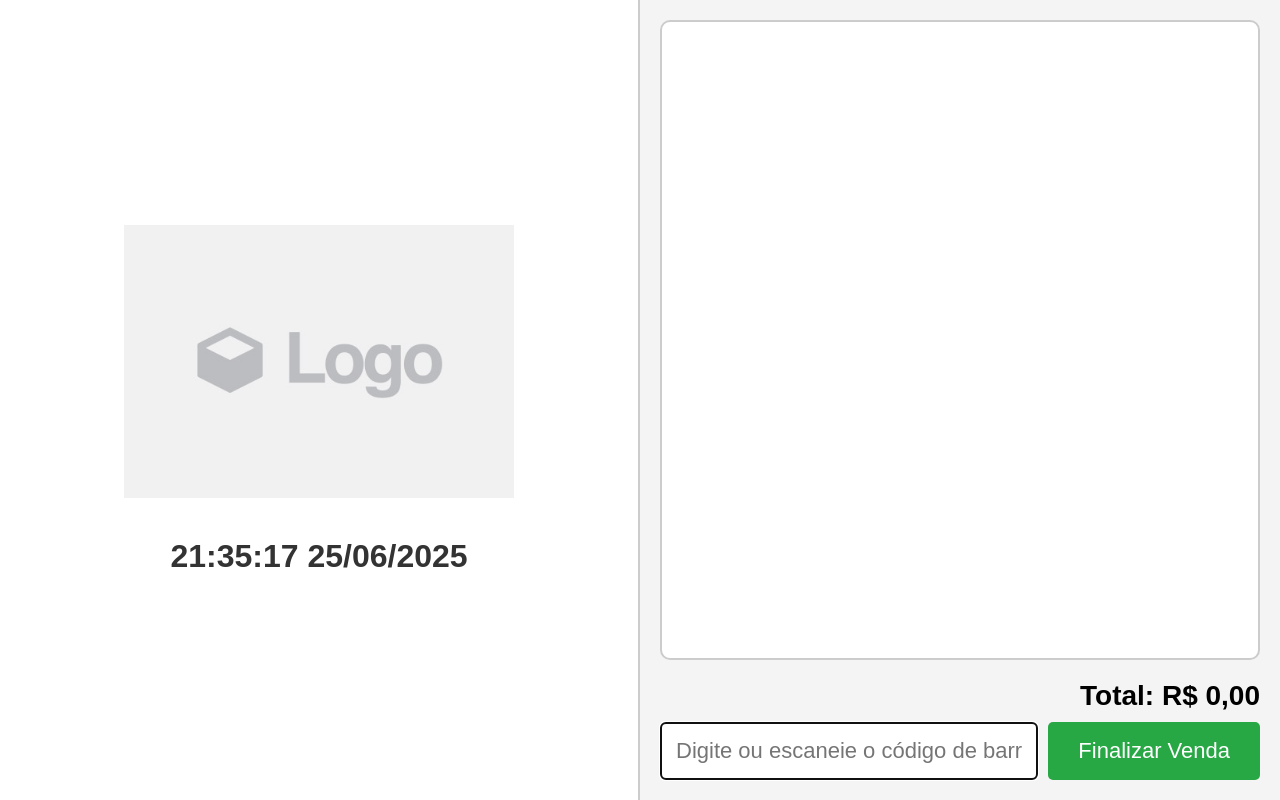
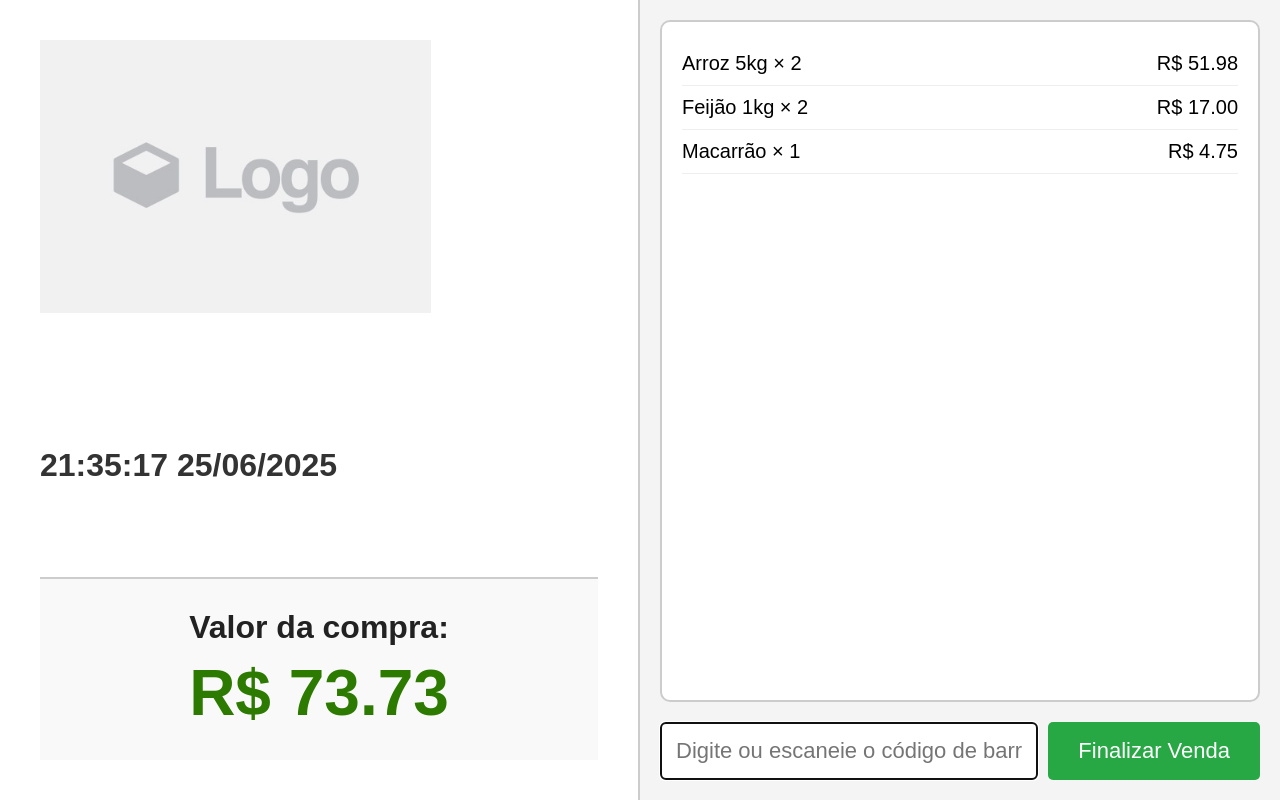
Before and after one commit to RafaelMSantos19/marktSystem, an Electron app: page electron/index.html in a window 1280 px wide. Drawn offline with Linux system fonts and the light colour scheme.

Commit message:
feat: melhorias de layout

```diff
--- a/electron/index.html
+++ b/electron/index.html
@@ -10,11 +10,14 @@
     <div class="lado-esquerdo">
       <img src="logo.png" alt="Logo do Mercado" class="logo">
       <div id="relogio" class="relogio">00:00:00 00/00/0000</div>
+      <div class="resumo-total" id="resumo-produtos">
+          <div class="titulo-total">Valor da compra:</div>
+          <div class="valor-total" id="valor-total">R$ 0,00</div>
+      </div>
     </div>
 
     <div class="lado-direito">
       <div class="display" id="lista-produtos"></div>
-      <div class="total" id="total-geral">Total: R$ 0,00</div>
       <div class="controls">
         <input type="text" id="codigo-barra" placeholder="Digite ou escaneie o código de barras" autofocus />
         <button onclick="finalizarVenda()">Finalizar Venda</button>
@@ -24,7 +27,6 @@
 
   <script>
     const lista = document.getElementById('lista-produtos');
-    const totalView = document.getElementById('total-geral');
     const input = document.getElementById('codigo-barra');
 
     let produtos = [];
@@ -33,8 +35,21 @@
     const produtosFake = {
       "7891234567890": { nome: "Arroz 5kg", valor: 25.99 },
       "7899876543210": { nome: "Feijão 1kg", valor: 8.50 },
-      "7890001112223": { nome: "Macarrão", valor: 4.75 }
+      "7890001112223": { nome: "Macarrão", valor: 4.75 },
+      "7894561237890": { nome: "Óleo 900ml", valor: 7.80 },
+      "7893216549870": { nome: "Açúcar 1kg", valor: 4.20 }
     };
+
+    // Simulação inicial para visualização
+    produtos = [
+      produtosFake["7891234567890"],
+      produtosFake["7899876543210"],
+      produtosFake["7891234567890"],
+      produtosFake["7890001112223"],
+      produtosFake["7899876543210"]
+    ];
+    total = produtos.reduce((sum, p) => sum + p.valor, 0);
+    atualizarTela();
 
     input.addEventListener('keypress', (e) => {
       if (e.key === 'Enter') {
@@ -54,15 +69,28 @@
     });
 
     function atualizarTela() {
+      // Agrupar produtos por nome
+      const agrupado = {};
+      produtos.forEach(p => {
+        if (!agrupado[p.nome]) {
+          agrupado[p.nome] = { ...p, quantidade: 0, total: 0 };
+        }
+        agrupado[p.nome].quantidade += 1;
+        agrupado[p.nome].total += p.valor;
+      });
+
+      // Atualizar lista da direita
       lista.innerHTML = '';
-      produtos.forEach((p) => {
+      Object.values(agrupado).forEach((p) => {
         const div = document.createElement('div');
         div.classList.add('produto');
-        div.innerHTML = `<span>${p.nome}</span><span>R$ ${p.valor.toFixed(2)}</span>`;
+        div.innerHTML = `<span>${p.nome} × ${p.quantidade}</span><span>R$ ${p.total.toFixed(2)}</span>`;
         lista.appendChild(div);
       });
 
-      totalView.innerText = `Total: R$ ${total.toFixed(2)}`;
+      // Atualizar valor total no painel esquerdo
+      const valorTotal = produtos.reduce((sum, p) => sum + p.valor, 0);
+      document.getElementById('valor-total').innerText = `R$ ${valorTotal.toFixed(2)}`;
     }
 
     function finalizarVenda() {
@@ -73,13 +101,14 @@
       atualizarTela();
     }
 
+    // Esc para sair
     document.addEventListener('keydown', (e) => {
       if (e.key === 'Escape') {
         window.electronAPI.confirmarSaida();
       }
     });
 
-    // ⏰ Relógio
+    // Relógio
     function atualizarRelogio() {
       const agora = new Date();
       const hora = agora.toLocaleTimeString('pt-BR');
--- a/electron/style.css
+++ b/electron/style.css
@@ -16,9 +16,14 @@ body {
   box-sizing: border-box;
   display: flex;
   flex-direction: column;
-  align-items: center;
-  justify-content: center;
+  justify-content: space-between;
   border-right: 2px solid #ccc;
+}
+
+.resumo-total {
+  padding: 30px;
+  border-top: 2px solid #ccc;
+  background-color: #f9f9f9;
 }
 
 .logo {
@@ -92,3 +97,19 @@ button {
 button:hover {
   background-color: #218838;
 }
+
+
+.titulo-total {
+  font-size: 32px;
+  font-weight: 600;
+  color: #222;
+  text-align: center;
+}
+
+.valor-total {
+  font-size: 64px;
+  font-weight: bold;
+  color: #2c7a00;
+  text-align: center;
+  margin-top: 10px;
+}
```
Also changed, not shown: electron/main.js (+10 -5 lines).
